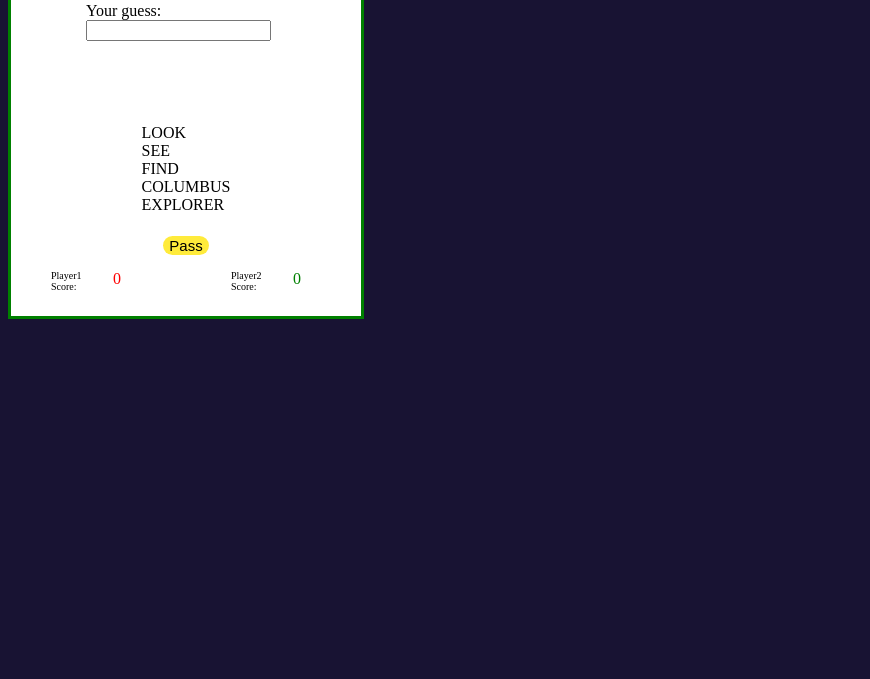
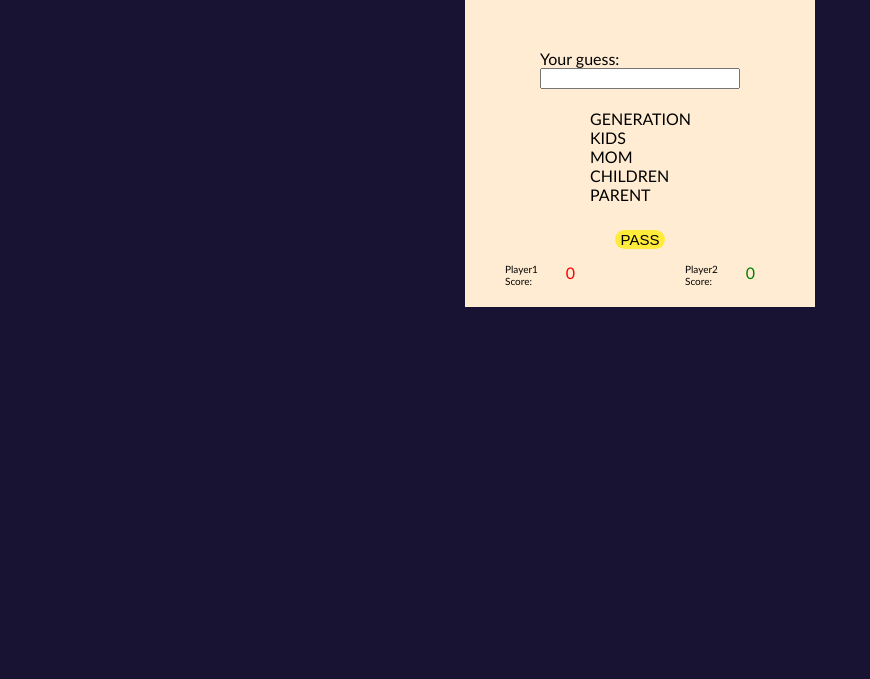
Before and after one commit to AyseBKahraman/PreWork, a plain HTML site: page Projects/taboo/index.html in a window 1280 px wide. Shown: the part 121-800 px from the top of the page, without its empty margins (0-870 px from the left). Drawn offline with Linux system fonts and the light colour scheme.

Commit message:
style and  play button

```diff
--- a/Projects/taboo/app.js
+++ b/Projects/taboo/app.js
@@ -13,7 +13,75 @@
         word3 = {
             CorrectWord : "DISCOVER",
             ClueWords : ["LOOK", "SEE", "FIND", "COLUMBUS", "EXPLORER"]
-        }
+        },
+        word4  = {
+            CorrectWord : "LIME",
+            ClueWords : ["SEEDS", "JUICE", "GREEN", "YELLOW", "FRUIT"]
+        },
+        word5  = {
+            CorrectWord : "CHILDREN",
+            ClueWords : ["KIDS", "LITTLE", "PEOPLE", "YOUNG", "YOUTH"]
+        },
+        word6  = {
+            CorrectWord : "TIME",
+            ClueWords : ["WATCH", "CLOCK", "NOON", "MIDNIGHT", "STOP"]
+        },
+        word7  = {
+            CorrectWord : "GOOFY",
+            ClueWords : ["MICKEYMOUSE", "DONALDDUCK", "DISNEY", "CHARACTER", "DOG"]
+        },
+        word8  = {
+            CorrectWord : "BILLIONARE",
+            ClueWords : ["BILL GATES", "MONEY", "CASH", "WARREN BUFFETT", "LOOT"]
+        },
+        word9  = {
+            CorrectWord : "MORTGAGE",
+            ClueWords : ["OWN", "LOAN", "DEBT", "HOME", "RENT"]
+        },
+        word10  = {
+            CorrectWord : "BADGE",
+            ClueWords : ["COPS", "LAW", "RULES", "TICKET", "POLICE"]
+        },
+        word11  = {
+            CorrectWord : "SAN FRANCISCO",
+            ClueWords : ["CITY", "GOLDEN GATE", "BRIDGE", "BAY", "ALCATRAZ", "CALIFORNIA"]
+        },
+        word12 = {
+            CorrectWord : "SCARY MOVIE",
+            ClueWords : ["FRIGHT", "FUNNY", "COMEDY", "SEQUEL", "MOCK"]
+        },
+        word13  = {
+            CorrectWord : "ORANGE JUICE",
+            ClueWords : ["APPLE", "DRINK", "VITAMINC", "BREAKFAST", "PULP"]
+        },
+        word14  = {
+            CorrectWord : "GRANDSON",
+            ClueWords : ["GENERATION", "KIDS", "MOM", "CHILDREN", "PARENT"]
+        },
+        word15  = {
+            CorrectWord : "GOVERN",
+            ClueWords : ["RULE", "ESTABLISH", "WATCH", "PRESIDE", "DICTATE"]
+        },
+        word16  = {
+            CorrectWord : "PRESCRIPTION",
+            ClueWords : ["MEDICINE", "PHARMACY", "DOCTOR", "CVS", "REFILL"]
+        },
+        word17  = {
+            CorrectWord : "COMPUTER",
+            ClueWords : ["IBM", "DESKTOP", "LAPTOP", "INTERNET", "APPLE"]
+        },
+        word18  = {
+            CorrectWord : "PIZZA",
+            ClueWords : ["HUT", "PIE", "PEPPERONI", "TOPPING", "DEEP DISH"]
+        },
+        word19  = {
+            CorrectWord : "KOALA BEAR",
+            ClueWords : ["AUSTRALIA", "ANIMALS", "WILD", "TREE", "CLIMB"]
+        },
+        word20  = {
+            CorrectWord : "QUIZNOS",
+            ClueWords : ["SANDWICH", "SHOP", "FOOD", "RESTAURANT", "SUBWAY"]
+        },
     ]
 }
 
@@ -36,8 +104,6 @@
 function validateWord() {
     let x = document.getElementById("check").value;
     let inputText= x.toUpperCase();
-    // let text;
-   // console.log(counter+"counter123e2")
     demo.style.visibility = 'visible';
     if (inputText == taboo.words[wordNum].CorrectWord){
         text = "CORRECT!"
@@ -76,15 +142,16 @@
     document.getElementById("btn").click();
     }
 });
-var inner =0 ;
 var timeCounter = 0;
 function startTimer() {
-    var counter = 5;
+    var counter = 61;
     setInterval(function() {
         counter--;
         if (counter >= 0) {
             span = document.getElementById("count");
             span.innerHTML = counter;
+            // disable the play button  while timer counting down
+            document.getElementById("playbtn").disabled = true;
         }
         if (counter === -1) {
             demo.style.visibility = 'visible';
@@ -94,6 +161,8 @@
 
             // disable button:
             document.getElementById("check").disabled = true;
+
+            document.getElementById("playbtn").disabled = false;
 
             if(timeCounter === 4){
                 win();
@@ -106,7 +175,6 @@
     document.getElementById("count").style="color:green;";
     startTimer();
 };
-
 function inputbox() {
     document.getElementById("check").disabled = false;
     demo.style.visibility = 'hidden';
@@ -125,5 +193,4 @@
         text = "Player2 won!"
         document.getElementById("demo").innerHTML = text;
     }
-
 }
--- a/Projects/taboo/index.html
+++ b/Projects/taboo/index.html
@@ -19,12 +19,13 @@
             </div>
 
             <div class="inputbar">
+                <p id="demo"></p>
                 <div class="input">
                   <span class="input-group-text" id="inputGroup-sizing-sm">Your guess:</span>
                 </div>
                 <input id = "check"  type="text" class="form-control" aria-label="Small" aria-describedby="inputGroup-sizing-sm">
                 <button id = "btn"  onclick="validateWord()" type="button"></button>
-                <p id="demo"></p>
+
             </div>
 
 
@@ -32,7 +33,7 @@
                 <p id = "clue"></p>
             </div>
 
-            <button id = "nextbtn"  onclick="newRandom()" type="button">Pass</button>
+            <button id = "nextbtn"  onclick="newRandom()" type="button">PASS</button>
 
             <div class="score">
                 <div class="first">
--- a/Projects/taboo/style.css
+++ b/Projects/taboo/style.css
@@ -2,21 +2,20 @@
     background-color: #181333;
     display: flex;
     flex-direction: column;
-    justify-content: space-around;
+    align-items: center;
 
 }
 .maincontainer{
-    border: solid green;
+    /* border: solid green; */
     height: 350px;
     width: 350px;
-    background-color: white;
-    /* margin: 30px; */
-    /* margin-top: 60px; */
+    background-color: #ffecd2;
     display: flex;
     align-items: center;
     flex-direction:column;
     justify-content: space-evenly;
     padding-top: 20px;
+    font-family:'Trebuchet MS', sans-serif;
 }
 .top{
     /* border: solid green; */
@@ -25,14 +24,14 @@
     justify-content: space-around;
 }
 button{
-    font-size:20px;
+    font-size: 15px;
     background-color:red;
     border: 1px;
     border-radius: 12px;
-    color:white;
+    color:black;
 }
 button:hover{
-    background-color: black;
+    background-color: white;
 }
 #count{
    font-size:20px;
@@ -87,15 +86,26 @@
     /* border: solid red;  */
     height: 30px;
     width: 200px;
+    color: #3f51b5;
+    display: flex;
+    justify-content: center;
+    font-size: 15px;
 }
 .inputbar{
     /* border: solid pink; */
     height: 100px;
     width:200px ;
+    display: flex;
+    justify-content: center;
+    flex-direction: column;
 }
 .image{
-    border: solid red;
+    /* border: solid red; */
     height: 50px;
-    width:150px ;
-
+    width:150px;
 }
+#clue{
+    /* border: solid red; */
+    height: 100px;
+    width: 100px;
+}
```
Also changed, not shown: 2 other files.
